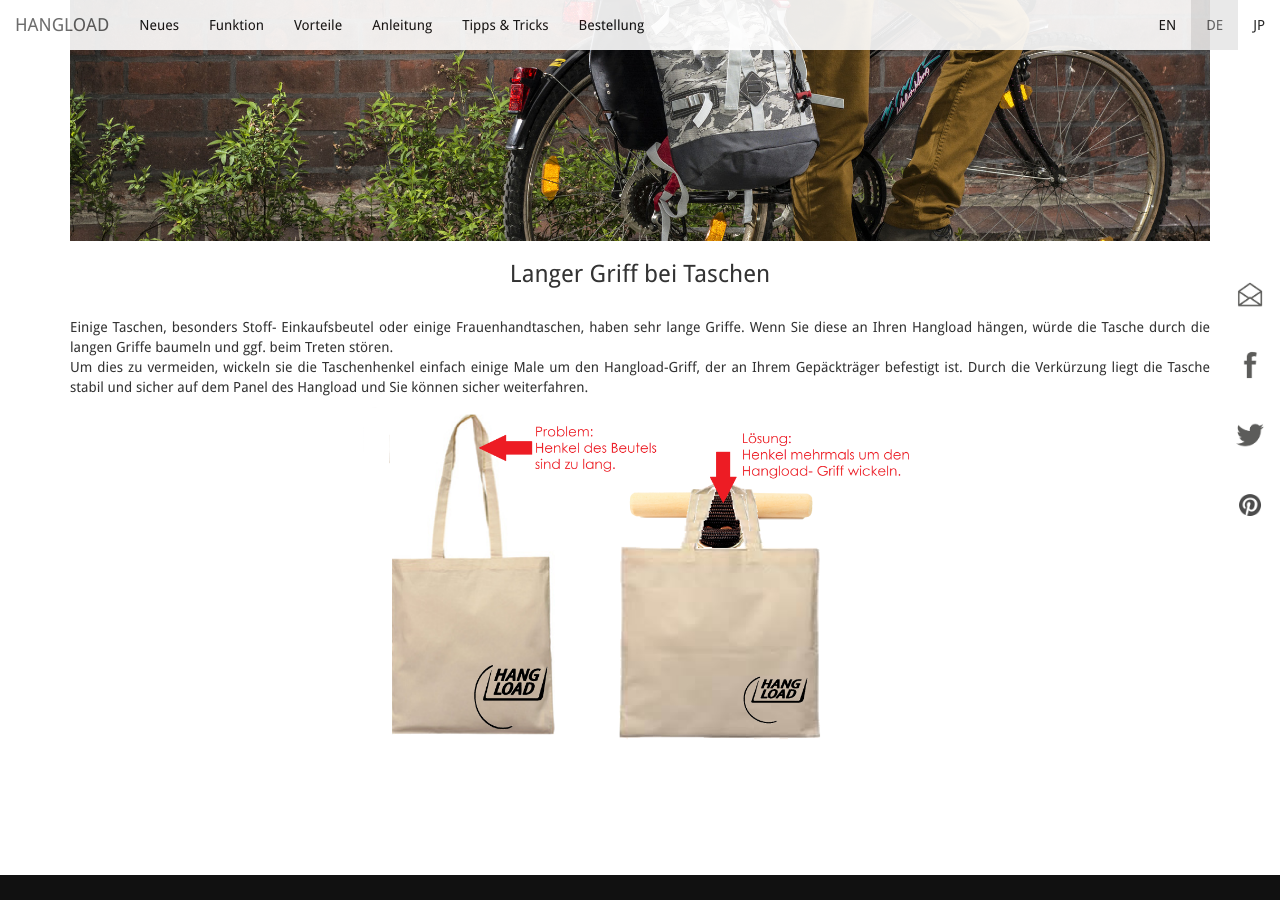
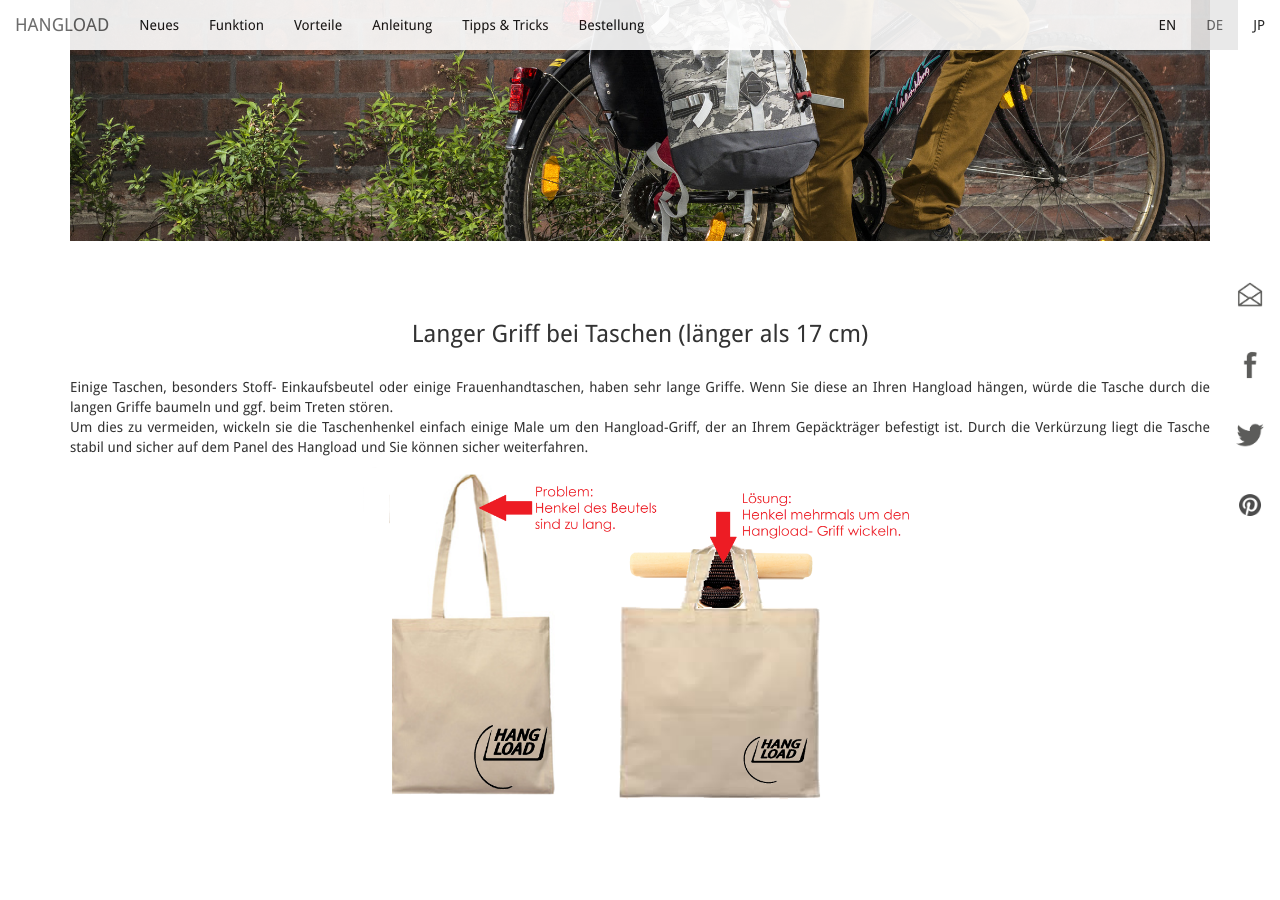
Before and after one commit to bodokaiser/hangload.com, a Jekyll site: the page built from de/technique/index.html, in a window 1280 px wide and 900 px high, scrolled down 681 px. Built offline with Jekyll 4.4.1, drawn with Linux system fonts in a browser that asks for light colours; nearby versions of some CDN libraries; library files that are not in the unit come from our copies; Markdown is read by kramdown in place of the engine named in the settings.

Commit message:
technique_improve

```diff
--- a/_layouts/techniquelayoutDE.html
+++ /dev/null
@@ -1,22 +0,0 @@
-<!DOCTYPE html>
-<html lang="de">
-<head>
-<meta charset="utf-8" />
-<title>{{ page.title }}</title>
-<meta http-equiv="X-UA-Compatible" content="IE=edge">
-<meta name="author" content="Maria Slaby" />
-<meta name="keywords" content="{{ page.keywords }}" />
-<meta name="description" content="{{ page.description }}" />
-<meta name="viewport" content="width=device-width, initial-scale=1" />
-<meta name="p:domain_verify" content="672d12bd2024b50a6aa894d2cdc718bf"/>
-<link rel="stylesheet" href="/stylesheets/bootstrap.css" />
-<link rel="stylesheet" href="/stylesheets/bootstrap-theme.css" />
-</head>
-<body>
-{% include header_instructionDE.html %}
-{% include aside.html %}
-{{ content }}
-{% include footerDE.html %}
-{% include script.html %}
-</body>
-</html>
--- a/de/technique/index.html
+++ b/de/technique/index.html
@@ -1,10 +1,10 @@
 ---
-layout:  techniquelayoutDE
+layout:  instructionlayoutDE
 title: Hangload - Die neue Art sein Fahrrad zu beladen.
 prefix: '..'
 language: de
 ---
-<article class="container" id="instructions">
+<article class="container" id="technique">
 <h2 class="text-center">Techniken, Tipps und Tricks rund um Hangload </h2>
 <div class="col-xs-12">
 <div class="page-header">
@@ -27,9 +27,11 @@
   data-200="background-position: 100% 100%"
   data-500="background-position: 100% 42%;">
 </section>
+<br>
+<br>
+<br>
 
-
-<h3 class="text-center"> Langer Griff bei Taschen </h3>
+<h3 class="text-center"> Langer Griff bei Taschen (länger als 17 cm) </h3>
 <br>
 <p class="text-justify">
         Einige Taschen, besonders Stoff- Einkaufsbeutel oder einige Frauenhandtaschen, haben sehr lange Griffe. Wenn Sie diese an Ihren Hangload hängen,
@@ -47,5 +49,14 @@
 </div>
 <br>
 <br>
+<div class="col-xs-12">
+<div class="page-header">
+<br>
+<br>
+</div>
+</div>
+
+
+
 
 </article>
```
Also changed, not shown: _layouts/techniquelayout.html (deleted, +0 -22 lines), technique/index.html (+16 -2 lines).
